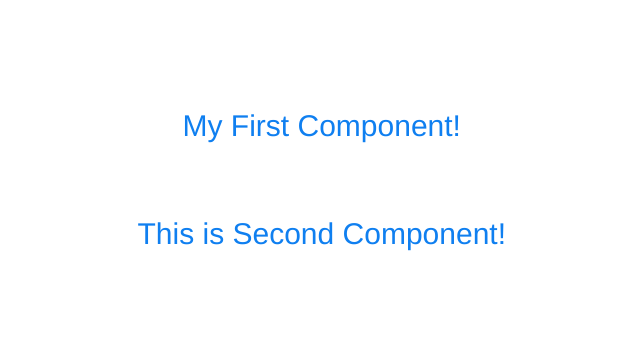
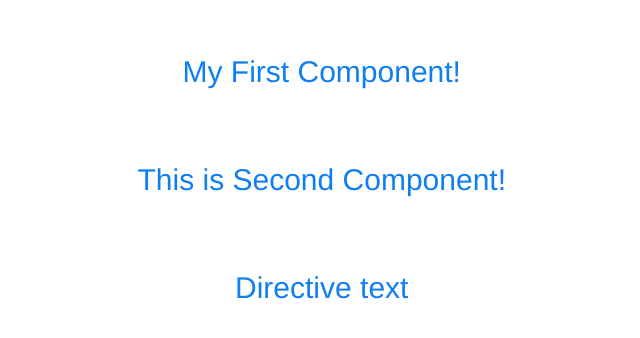
Before and after one commit to ProgrammerSohan/Vue-Js3_Frontend-Dev, a Vue app in the folder s1_ch1/first_app/: page / in a window 1280 px wide. Shown: the part 250-588 px from the top of the page, without its empty margins (134-774 px from the left). Built offline with nearby package versions, Linux system fonts and the light colour scheme.

Commit message:
1.7_basic directives_0

```diff
--- a/s1_ch1/first_app/src/App.vue
+++ b/s1_ch1/first_app/src/App.vue
@@ -3,15 +3,19 @@
     <Exercise />
     <br>
     <Exercise2 />
+    <br>
+    <Exercise3 />
 
 </template>
 <script>
 import Exercise from './components/Exercise1-01.vue'
 import Exercise2 from './components/Exercise1-02.vue'
+import Exercise3 from './components/Exercise1-03.vue'
 export default {
   components: {
     Exercise,
-    Exercise2
+    Exercise2,
+    Exercise3
   }
 
 }
--- /dev/null
+++ b/s1_ch1/first_app/src/components/Exercise1-03.vue
@@ -0,0 +1,12 @@
+<template lang="">
+    <div>
+            <h1>{{ text }}</h1>
+    </div>
+</template>
+<script setup>
+const text = 'Directive text';
+
+</script>
+<style>
+
+</style>
```
